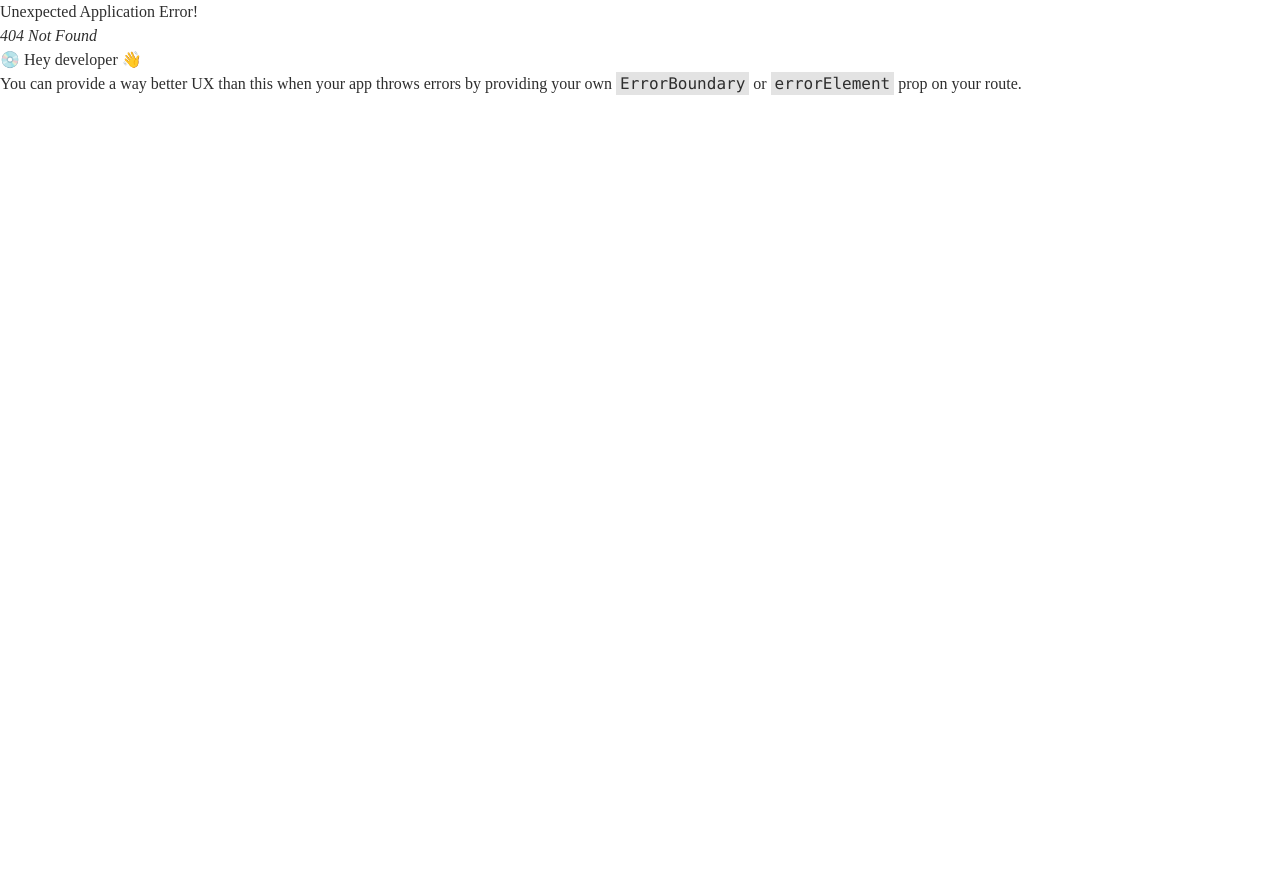
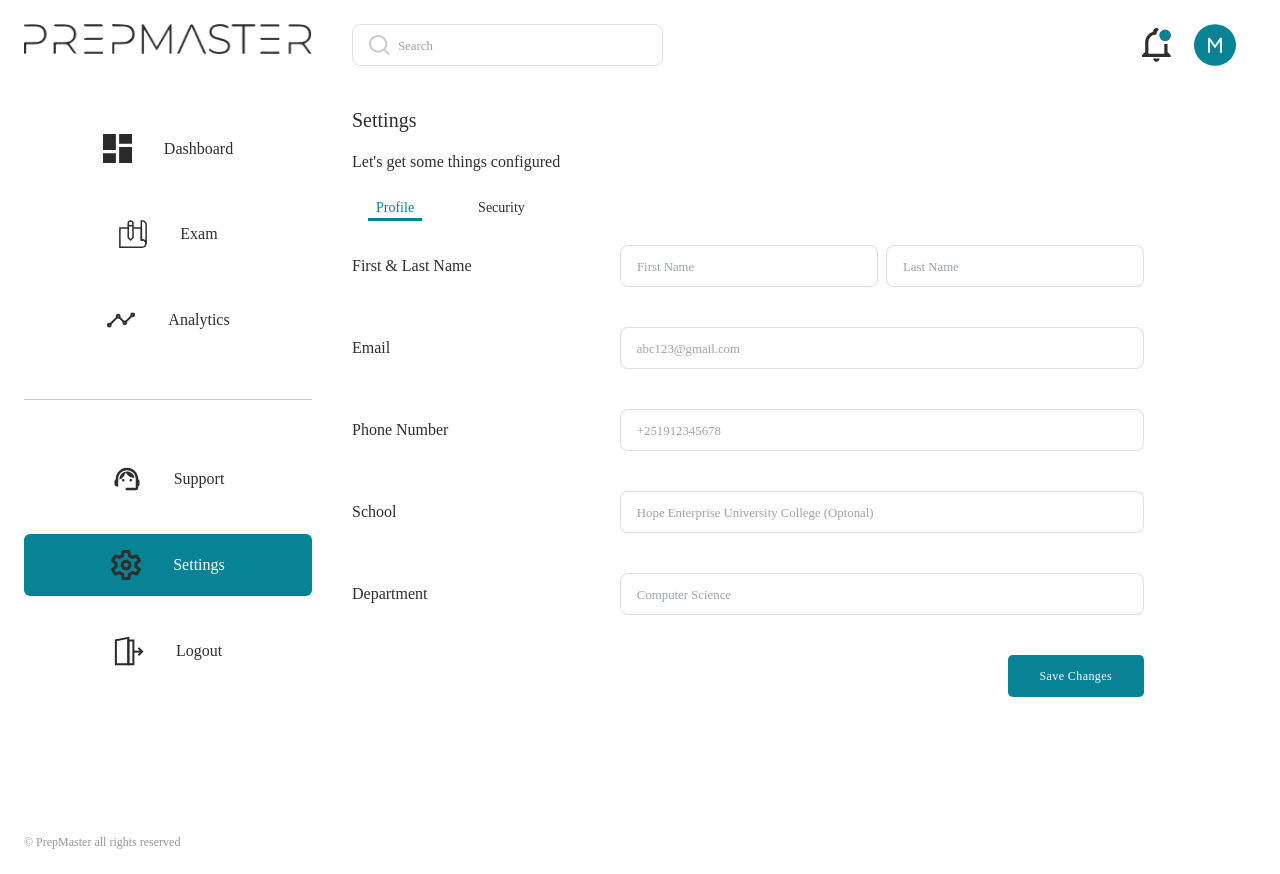
Before and after one commit to abel-cosmic/PrepMaster, a React (Vite) app in the folder PrepMaster/: page /StudentDashboard/StudentSetting in a window 1280 px wide. Before the commit this address had no page. Before the commit the page ends 800 px from the top, so only its background shows below. Built offline with nearby package versions, Linux system fonts and the light colour scheme.

Commit message:
Fixed active class and finished settings upto security

```diff
--- a/PrepMaster/src/App.jsx
+++ b/PrepMaster/src/App.jsx
@@ -11,6 +11,9 @@ import LandingPage from "./LandingPage";
 import Student from "./UserDashboard/Student/Student";
 import StudentExam from "./UserDashboard/Student/StudentExam";
 import StudentSetting from "./UserDashboard/Student/StudentSetting";
+import StudentProfile from "./UserDashboard/Student/StudentProfile";
+import StudentSecurity from "./UserDashboard/Student/StudentSecurity";
+import Logout from "./UserDashboard/Logout";
 
 function App() {
   const router = createBrowserRouter(
@@ -20,14 +23,14 @@ function App() {
         <Route path="StudentDashboard" element={<Student />}>
           <Route index element={<StudentDashboard />} />
           <Route path="StudentExam" element={<StudentExam />} />
-          {/* <Route path="StudentSettings" element={<StudentSetting />}>
+          <Route path="StudentSetting" element={<StudentSetting />}>
             <Route index element={<StudentProfile />} />
             <Route path="StudentSecurity" element={<StudentSecurity />} />
-            <Route
+            {/* <Route
               path="StudentSubscription"
               element={<StudentSubscription />}
-            />
-          </Route> */}
+            /> */}
+          </Route>
         </Route>
       </Route>
     )
--- /dev/null
+++ b/PrepMaster/src/UserDashboard/Logout.jsx
@@ -0,0 +1,3 @@
+export default function Logout() {
+  // Logout should be done tmrw
+}
--- a/PrepMaster/src/UserDashboard/Student/DailyQuestions.jsx
+++ b/PrepMaster/src/UserDashboard/Student/DailyQuestions.jsx
@@ -2,6 +2,7 @@ import { useEffect } from "react";
 import Button from "@mui/material/Button";
 import StopWatch from "../../assets/StopWatch.svg";
 import PencilPaper from "../../assets/PencilPaper.svg";
+import CustomButton from "../../Components/CustomButton";
 
 export default function DailyQuestions() {
   const url = "questions data here";
@@ -41,7 +42,11 @@ export default function DailyQuestions() {
             <img src={PencilPaper} alt="Question amount" className="" />
             <p className="text-xs w-32 self-center">{item.amount}</p>
           </div>
-          <CustomButton text={"Start"} padding={"0.5rem 1.5rem"} />
+          <CustomButton
+            text={"Start"}
+            padding={"0.5rem 1.5rem"}
+            variant={"contained"}
+          />
         </div>
       </div>
     );
--- a/PrepMaster/src/UserDashboard/Student/Student.jsx
+++ b/PrepMaster/src/UserDashboard/Student/Student.jsx
@@ -8,6 +8,7 @@ import ExamIcon from "../../assets/ExamIcon.svg";
 import SpreadLine from "../../assets/SpreadLine.png";
 import { NavLink, Outlet } from "react-router-dom";
 import HeaderDashboard from "../HeaderDashboard";
+import Logout from "../Logout";
 
 export default function Student() {
   return (
@@ -17,8 +18,8 @@ export default function Student() {
           <img src={Logo} alt="Logo" />
         </div>
         <div className="Navigations place-items-center flex flex-col gap-6 mt-10 mb-32 ">
-          <NavLink className="w-72 flex justify-center">
-            <div className="side-bar text-md w-max " id="Dashboard">
+          <NavLink to="" end className="w-72 flex justify-center">
+            <div className="side-bar text-md w-max" id="Dashboard">
               <img src={DashBoardIcon} alt="Dashboard Icon" />
               <p>Dashboard</p>
             </div>
@@ -40,14 +41,18 @@ export default function Student() {
             <img src={SupportIcon} alt="Support Icon" />
             <p>Support</p>
           </div>
+          <NavLink to="StudentSetting" className="w-72 flex justify-center">
             <div className="side-bar text-md" id="Settings">
               <img src={SettingsIcon} alt="Settings Icon" />
               <p>Settings</p>
             </div>
+          </NavLink>
+          <NavLink to="Logout" element={<Logout />}>
             <div className="side-bar text-md" id="Logout">
               <img src={LogoutIcon} alt="Logout Icon" />
               <p>Logout</p>
             </div>
+          </NavLink>
         </div>
         <div className=" copyright">
           <p className="opacity-50 text-xs">© PrepMaster all rights reserved</p>
--- /dev/null
+++ b/PrepMaster/src/UserDashboard/Student/StudentProfile.jsx
@@ -0,0 +1,92 @@
+import CustomButton from "../../Components/CustomButton";
+
+export default function StudentProfile() {
+  const inputs = [
+    {
+      title: "First & Last Name",
+      placeHolder: ["First Name", "Last Name"],
+      inputType: ["text", "text"],
+    },
+    {
+      title: "Email",
+      placeHolder: "abc123@gmail.com",
+      inputType: "email",
+    },
+    {
+      title: "Phone Number",
+      placeHolder: "+251912345678",
+      inputType: "te",
+    },
+    {
+      title: "School",
+      placeHolder: "Hope Enterprise University College (Optonal)",
+      inputType: "text",
+    },
+    {
+      title: "Department",
+      placeHolder: "Computer Science",
+      inputType: "text",
+    },
+  ];
+
+  function RenderInputLabel() {
+    return inputs.map((item) => {
+      return (
+        <div key={item.title} className="flex flex-row gap-6">
+          <p className="self-center text-sm">{item.title}</p>
+        </div>
+      );
+    });
+  }
+
+  function RenderInputField() {
+    return inputs.map((item) => {
+      return (
+        <div key={item.title} className="flex flex-col gap-2 ">
+          {Array.isArray(item.placeHolder) ? (
+            <div className="flex flex-row gap-6  place-content-between">
+              <p className=" w-fit self-center">{item.title}</p>
+              <div className="flex flex-row gap-2">
+                <input
+                  className="container flex justify-center pl-4 pr-10 py-2 w-fit"
+                  type={`${item.inputType[0]}`}
+                  name={`${item.title}-first`}
+                  placeholder={`${item.placeHolder[0]}`}
+                  id={`${item.title}-first`}
+                />
+                <input
+                  className="container flex justify-center pl-4 pr-10 py-2 w-fit"
+                  type={`${item.inputType[1]}`}
+                  name={`${item.title}-last`}
+                  placeholder={`${item.placeHolder[1]}`}
+                  id={`${item.title}-last`}
+                />
+              </div>
+            </div>
+          ) : (
+            <div className="flex flex-row gap-6 justify-between w-max">
+              <p className=" w-96 self-center">{item.title}</p>
+              <input
+                className="container flex justify-center pl-4 pr-10 py-2"
+                type={`${item.inputType}`}
+                name={`${item.title}`}
+                placeholder={`${item.placeHolder}`}
+                id={`${item.title}`}
+                size="34"
+              />
+            </div>
+          )}
+        </div>
+      );
+    });
+  }
+
+  return (
+    <div className="fields flex flex-col gap-10 w-fit">
+      <RenderInputField />
+      <div className="flex justify-end">
+        <CustomButton text={"Save Changes"} padding={"0.8rem 2rem"} />
+      </div>
+    </div>
+  );
+}
--- /dev/null
+++ b/PrepMaster/src/UserDashboard/Student/StudentSecurity.jsx
@@ -0,0 +1,45 @@
+import CustomButton from "../../Components/CustomButton";
+
+export default function StudentSecurity() {
+  const passwordList = [
+    {
+      title: "Old Password",
+      placeholder: "Enter old password",
+    },
+    {
+      title: "New Password",
+      placeholder: "Enter new password",
+    },
+    {
+      title: "Confirm Password",
+      placeholder: "Re-Enter new password",
+    },
+  ];
+
+  const RenderPasswordInputs = () => {
+    return passwordList.map((item) => {
+      return (
+        <div key={item.title} className="flex flex-row gap-6">
+          <p className="w-44">{item.title}</p>
+          <input
+            type="password"
+            className="container w-fit flex pl-4 pr-10 py-2"
+            name={item.title}
+            id={item.title}
+            placeholder={item.placeholder}
+            size="34"
+          />
+        </div>
+      );
+    });
+  };
+
+  return (
+    <div className="flex flex-col gap-6 w-fit">
+      <RenderPasswordInputs />
+      <div className="flex justify-end">
+        <CustomButton text={"Save Changes"} padding={"0.8rem 2rem"} />
+      </div>
+    </div>
+  );
+}
--- a/PrepMaster/src/UserDashboard/Student/StudentSetting.jsx
+++ b/PrepMaster/src/UserDashboard/Student/StudentSetting.jsx
@@ -1,8 +1,33 @@
+import { Outlet, NavLink } from "react-router-dom";
+import StudentProfile from "./StudentProfile";
+import StudentSecurity from "./StudentSecurity";
+
 export default function StudentSetting() {
   return (
-    <div>
+    <div className="flex flex-col mt-10 gap-4 ">
       <p className="text-xl font-medium">Settings</p>
       <p>Let's get some things configured</p>
+      <ul type="none" className="settings-nav flex flex-row gap-6 text-sm">
+        <NavLink
+          to=""
+          end
+          element={<StudentProfile />}
+          className="px-4 py-2 flex justify-center"
+        >
+          <li>Profile</li>
+        </NavLink>
+        <NavLink
+          to="StudentSecurity"
+          element={<StudentSecurity />}
+          className="px-4 py-2 flex justify-center"
+        >
+          <li>Security</li>
+        </NavLink>
+        {/* <NavLink to="StudentSubscription" element={<StudentSubscription />}>
+            <li>Subscription</li>
+          </NavLink> */}
+      </ul>
+      <Outlet />
     </div>
   );
 }
--- a/PrepMaster/src/index.css
+++ b/PrepMaster/src/index.css
@@ -26,13 +26,10 @@
   border: 1px solid rgba(46, 46, 46, 0.15);
   border-radius: 0.5rem;
 }
-#search:focus {
-  outline: none;
-}
 .test {
   border: solid 1px red;
 }
-.active {
+.Navigations .active {
   background-color: #088395;
   font-weight: 500;
   border-radius: 0.375rem;
@@ -41,3 +38,14 @@
 .active p {
   color: #fff !important;
 }
+.settings-nav .active li {
+  color: #088395;
+  border-bottom: #088395 3px solid;
+  padding: 0 0.5rem;
+}
+input::-webkit-input-placeholder {
+  font-size: 0.8rem;
+}
+input:focus {
+  outline: none;
+}
```
Also changed, not shown: PrepMaster/src/assets/DashboardIcon.svg. Lines whose indentation alone changed are shown as unchanged.
